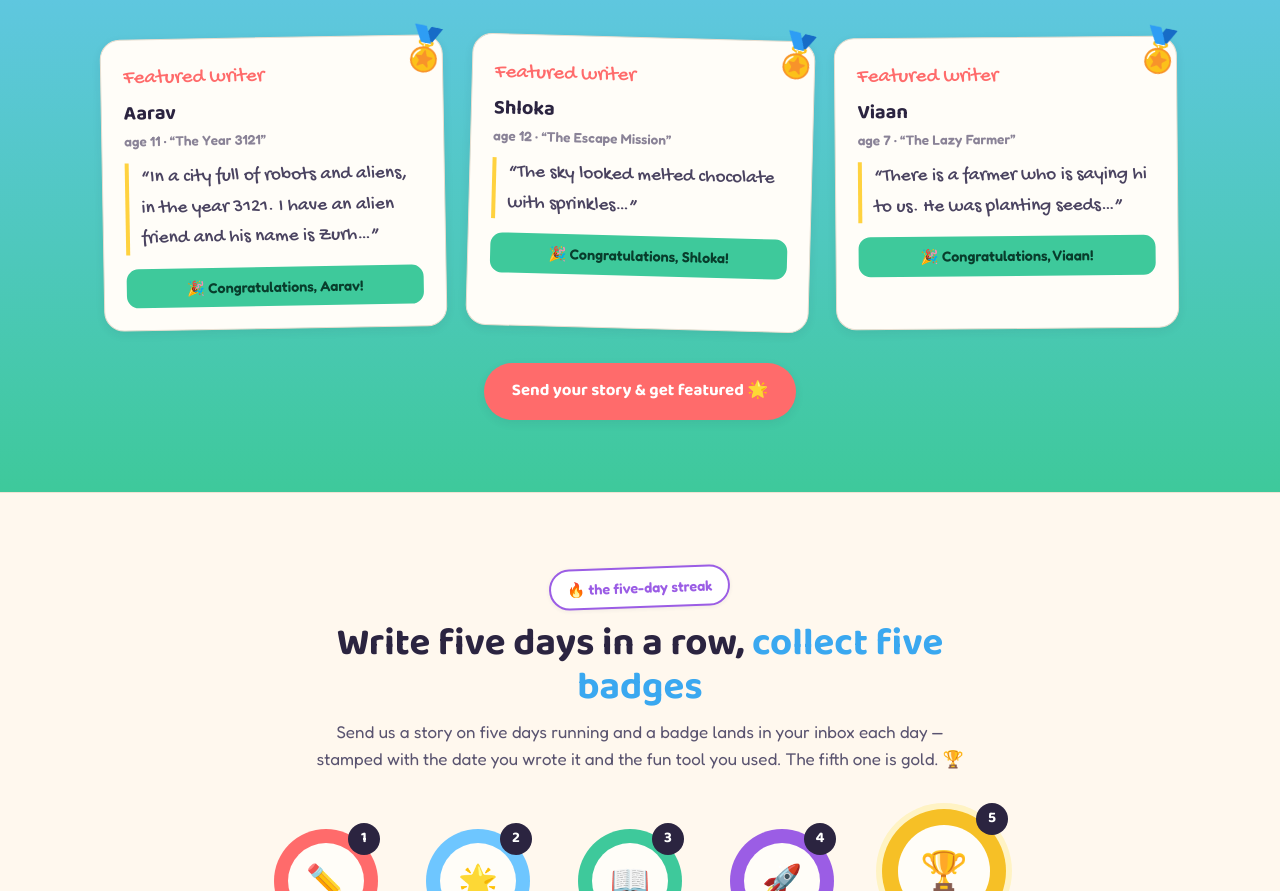
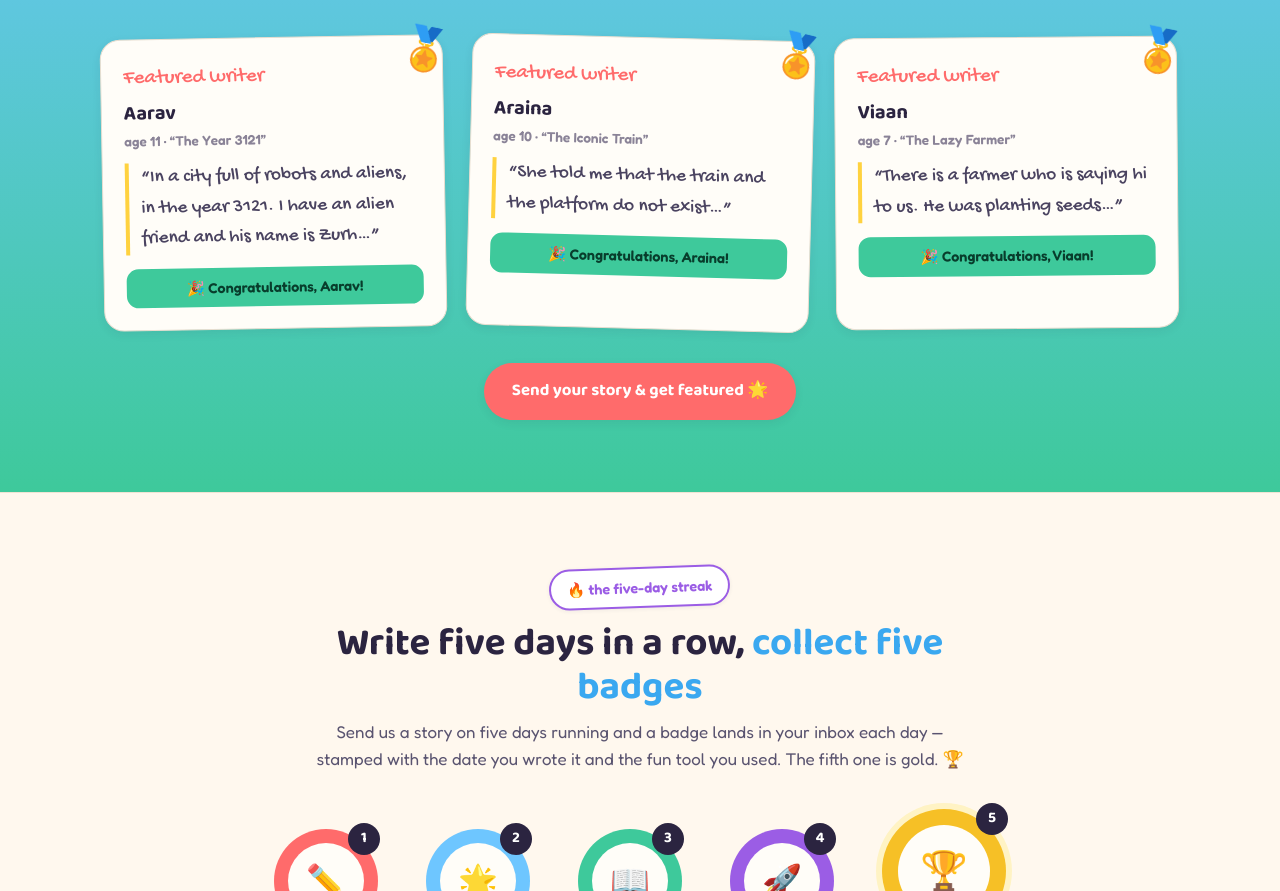
Before and after one commit to Ram150581/joy-of-writing, a plain HTML site: page index.html in a window 1280 px wide. Shown: the part 1922-2813 px from the top of the page. Drawn offline with Linux system fonts and the light colour scheme.

Commit message:
Add files via upload

```diff
--- a/index.html
+++ b/index.html
@@ -425,10 +425,10 @@
       <div class="fame-card">
         <span class="medal">🏅</span>
         <div class="rank">Featured writer</div>
-        <h4>Shloka</h4>
-        <div class="meta">age 12 · “The Escape Mission”</div>
-        <div class="excerpt">“The sky looked melted chocolate with sprinkles…”</div>
-        <div class="congrats">🎉 Congratulations, Shloka!</div>
+        <h4>Araina</h4>
+        <div class="meta">age 10 · “The Iconic Train”</div>
+        <div class="excerpt">“She told me that the train and the platform do not exist…”</div>
+        <div class="congrats">🎉 Congratulations, Araina!</div>
       </div>
       <div class="fame-card">
         <span class="medal">🏅</span>
```
Also changed, not shown: join.html (+1 -1 lines), workshop.html (+2 -2 lines).
